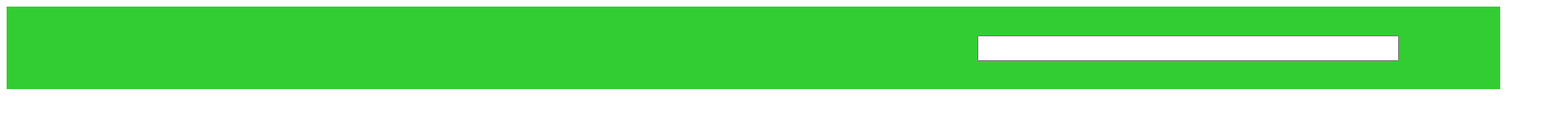
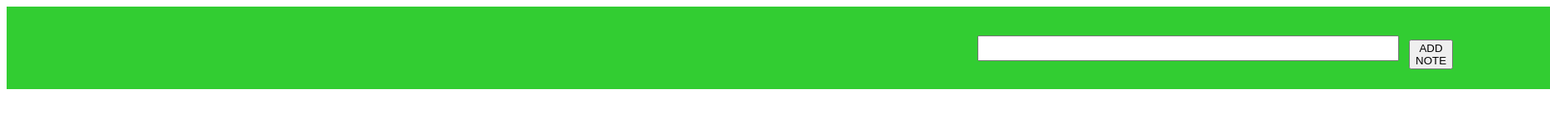
Before and after one commit to nexusghost1225/note-taker, a plain HTML site: page FE/index.html in a window 1280 px wide. Shown: the whole page at 83% size, 1868 px wide, since content can reach past the window. Drawn offline with Linux system fonts and the light colour scheme.

Commit message:
styles added, html started

```diff
--- a/FE/index.html
+++ b/FE/index.html
@@ -9,6 +9,8 @@
 </head>
 <body>
     <input class="input" type="text">
+    <button class="button" onclick="note">ADD NOTE</button>
     <section class="header"></section>
 </body>
+<script src="index.js"></scriptsrc>
 </html>
--- a/FE/index.js
+++ b/FE/index.js
@@ -0,0 +1 @@
+object.addEventListener("click", note);
--- a/FE/style.css
+++ b/FE/style.css
@@ -1,5 +1,5 @@
 .header {
-width: 1800px;
+width: 1860px;
 height: 100px;
 background-color: limegreen;
 }
@@ -11,3 +11,8 @@ background-color: limegreen;
     width: 500px;
     height: 25px;
 }
+.button {
+    position: absolute;
+    margin-left: 1690px;
+    margin-top: 40px;
+}
```
